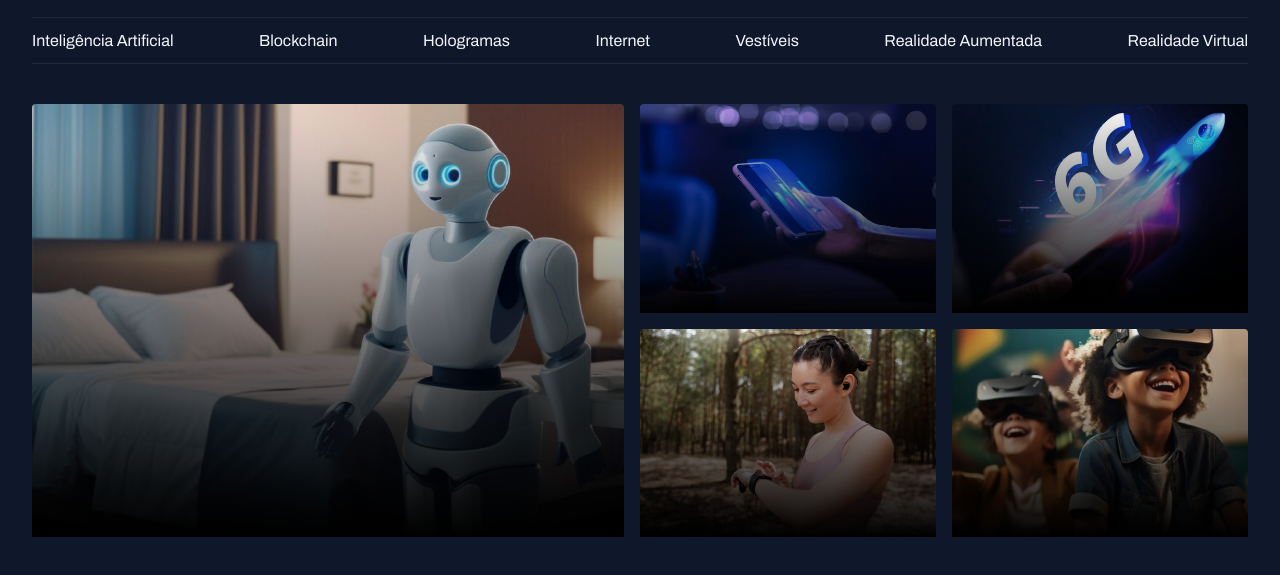
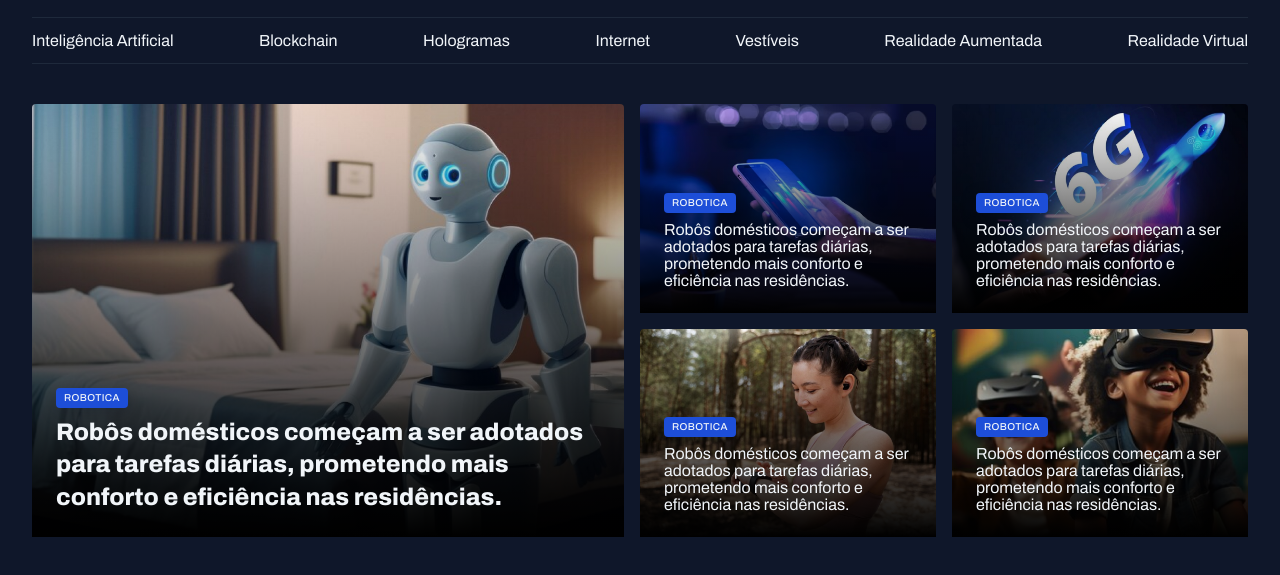
Before and after one commit to mAcosOS-banana/Notice-Pages, a plain HTML site: page pages/index.html in a window 1280 px wide. Shown: the part 55-630 px from the top of the page. Drawn offline with Linux system fonts and the light colour scheme.

Commit message:
Fixing card content

```diff
--- a/pages/index.html
+++ b/pages/index.html
@@ -44,36 +44,72 @@
 
     <main class="grid container">
       <section id="featured" class="grid grid-flow-col gap-16">
-        <div class="card">
+        <figure class="card">
           <a href="#">
             <img src="/assets/images/robo.png" alt="" />
+            <figcaption>
+              <span class="content-tag">robotica</span>
+              <h2 class="text-2xl">
+                Robôs domésticos começam a ser adotados para tarefas diárias,
+                prometendo mais conforto e eficiência nas residências.
+              </h2>
+            </figcaption>
           </a>
-        </div>
+        </figure>
 
         <div class="grid grid-cols-2 gap-16">
-          <div class="card">
+          <figure class="card">
             <a href="#">
               <img src="/assets/images/cell.png" alt="" />
+
+              <figcaption>
+                <span class="content-tag">robotica</span>
+                <h2 class="">
+                  Robôs domésticos começam a ser adotados para tarefas diárias,
+                  prometendo mais conforto e eficiência nas residências.
+                </h2>
+              </figcaption>
             </a>
-          </div>
+          </figure>
 
-          <div class="card">
+          <figure class="card">
             <a href="#">
               <img src="/assets/images/6g.png" alt="" />
+              <figcaption>
+                <span class="content-tag">robotica</span>
+                <h2>
+                  Robôs domésticos começam a ser adotados para tarefas diárias,
+                  prometendo mais conforto e eficiência nas residências.
+                </h2>
+              </figcaption>
             </a>
-          </div>
+          </figure>
 
-          <div class="card">
+          <figure class="card">
             <a href="#">
               <img src="/assets/images/chinese_woman.png" alt="" />
+              <figcaption>
+                <span class="content-tag">robotica</span>
+                <h2>
+                  Robôs domésticos começam a ser adotados para tarefas diárias,
+                  prometendo mais conforto e eficiência nas residências.
+                </h2>
+              </figcaption>
             </a>
-          </div>
+          </figure>
 
-          <div class="card">
+          <figure class="card">
             <a href="#">
               <img src="/assets/images/vrkids.png" alt="" />
+              <figcaption>
+                <span class="content-tag">robotica</span>
+                <h2>
+                  Robôs domésticos começam a ser adotados para tarefas diárias,
+                  prometendo mais conforto e eficiência nas residências.
+                </h2>
+              </figcaption>
             </a>
-          </div>
+          </figure>
         </div>
       </section>
     </main>
--- a/styles/global.css
+++ b/styles/global.css
@@ -12,6 +12,14 @@
   --stroke-color: #1E293B;
   --text-primary-color: #f1f5f9;
   --text-color-secondary: #CBD5E1;
+
+  --font-family: "Archivo", sans-serif;
+  --h1:  800 24px/135% var(--font-family);
+  --h2: 800 16px/140% var(--font-family);
+  --h3:  800 14px/140% var(--font-family);
+  --text-span: 600 14px/145% var(--font-family);
+  --text: 400 14px/160% var(--font-family);
+  --text-sm: 400 14px/140% var(--font-family);
 }
 
 body {
@@ -46,3 +54,15 @@ main {
   padding-inline: 32px;
   margin-inline: auto;
 }
+
+.content-tag {
+  display: inline-block;
+  background-color: var(--brand-color-dark);
+  padding: 4px 8px;
+  border-radius: 4px;
+  font: 500 10px/1.2 var(--font-family);
+  text-transform: uppercase;
+  letter-spacing: 0.04em;
+  color: var(--text-primary-color);
+  box-shadow: 0px 4px 16px rgba(2, 6, 23, 0.251);
+}
--- a/styles/sections.css
+++ b/styles/sections.css
@@ -7,13 +7,21 @@
 
   .card {
     position: relative;
-    &::before{
-      content: "";
+    &::before {
+      content: '';
       top: 50%;
       inset: 0;
-      background:linear-gradient(180deg, transparent 0%, black 100%);
+      background: linear-gradient(180deg, transparent 0%, black 100%);
       position: absolute;
     }
+    figcaption {
+      position: absolute;
+      bottom: 0;
+      padding: 24px;
+
+      h2 {
+        margin-top: 8px;
+      }
+    }
   }
-
 }
--- a/styles/utility.css
+++ b/styles/utility.css
@@ -13,3 +13,19 @@
 .gap-16 {
   gap: 16px;
 }
+
+.text-2xl {
+  font: var(--h1);
+}
+
+.text-xl {
+  font: var(--h2);
+}
+
+.text-lg {
+  font: var(--h3);
+}
+
+.text-sm {
+  font: var(--text-sm);
+}
```
